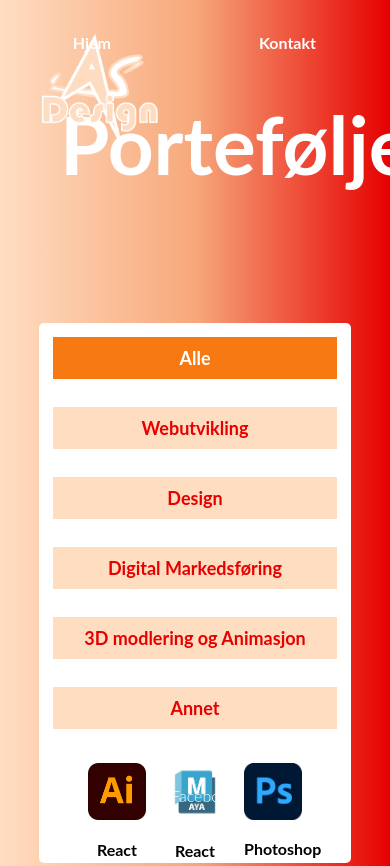
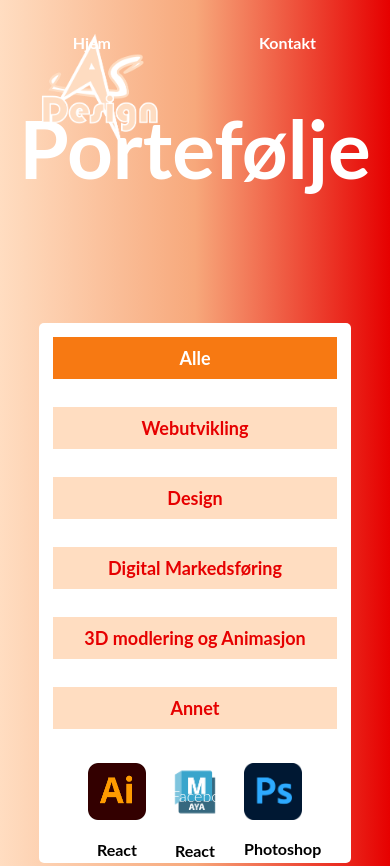
Before and after one commit to Sperlini/portofolje, a plain HTML site: page portefolge.html in a window 390 px wide. Shown: the top 866 px of the page. Drawn offline with Linux system fonts and the light colour scheme.

Commit message:
removed margin
gjorde problemer i mobilvariant.
Brukte padding top isteden for bedre spacing

```diff
--- a/style.css
+++ b/style.css
@@ -682,8 +682,9 @@ a h3 {
 
 /* Hvis du trenger å legge til spesifikke stiler for tekst i portefølje headeren */
 .portfolio-header h1 {
-    margin: 60px; /* Fjerner margin for å sikre at teksten er sentrert */
+     /* Fjerner margin for å sikre at teksten er sentrert */
     font-size: 5rem;
+    padding-top: 4rem;
 }
 
 
```
